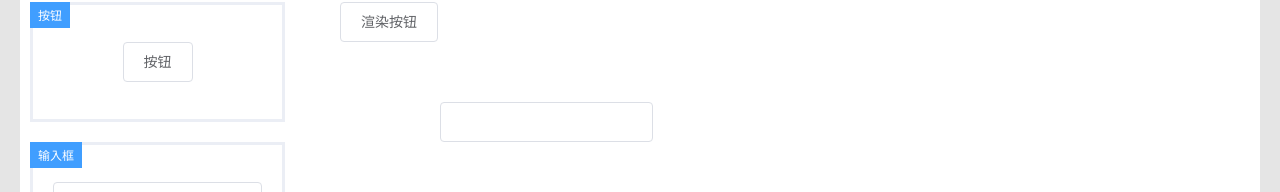
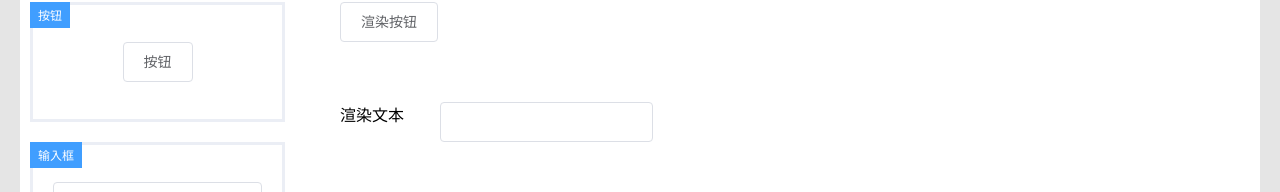
Before and after one commit to enjoLiu/demo-visual-editor, a Vue app: page / in a window 1280 px wide. Shown: the part 178-370 px from the top of the page. Built offline with nearby package versions, Linux system fonts and the light colour scheme.

Commit message:
画布内组件，单击选择，按住shift支持全选

```diff
--- a/src/App.vue
+++ b/src/App.vue
@@ -32,6 +32,7 @@
             width: 800,
           },
           blocks: [
+            {top: 200, left: 100, componentKey: 'text'},
             {top: 100, left: 100, componentKey: 'button'},
             {top: 200, left: 200, componentKey: 'input'},
           ]
--- a/src/packages/visual-editor-block.tsx
+++ b/src/packages/visual-editor-block.tsx
@@ -10,6 +10,13 @@ export const VisualEditorBlock = defineComponent({
         // 引用对象，如果确定可以拿到实际的元素
         const el = ref({} as HTMLDivElement)
 
+        const classes = computed(() => [
+            'visual-editor-block',
+            {
+                'visual-editor-block-focus': props.block.focus,
+            }
+        ])
+
         const styles = computed(() => ({
             top: `${props.block.top}px`,
             left: `${props.block.left}px`,
@@ -20,8 +27,8 @@ export const VisualEditorBlock = defineComponent({
             const block = props.block
             if (block.adjustpositon) {
                 const { offsetWidth, offsetHeight } = el.value
-                block.left = block.left - offsetWidth/2
-                block.top = block.top - offsetHeight/2
+                block.left = block.left - offsetWidth / 2
+                block.top = block.top - offsetHeight / 2
                 block.adjustpositon = false
             }
         })
@@ -29,7 +36,7 @@ export const VisualEditorBlock = defineComponent({
             const component = props.config.componentMap[props.block.componentKey]
             const Render = component.render()
             return (
-                <div class="visual-editor-block" style={styles.value} ref={el}>
+                <div class={classes.value} style={styles.value} ref={el}>
                     {Render}
                 </div>
             )
--- a/src/packages/visual-editor.scss
+++ b/src/packages/visual-editor.scss
@@ -1,4 +1,3 @@
-
 $headSize: 60px; // 顶部操作栏的高度
 $menuSize: 275px; // 菜单列表的宽度
 $operatorSize: 275px; // 右侧编辑详情的宽度
@@ -28,7 +27,8 @@ $primary: #409EFF; // 主色调
         background-color: rgba(black, 0.1);
         content: '',
     }
-    & > .visual-editor-menu {
+
+    &>.visual-editor-menu {
         position: absolute;
         width: $menuSize;
         top: 0;
@@ -37,7 +37,7 @@ $primary: #409EFF; // 主色调
         background-color: white;
         z-index: 9;
 
-        .visual-editor-menu-item{
+        .visual-editor-menu-item {
             position: relative;
             width: calc(100% - 20px);
             margin-left: 10px;
@@ -60,13 +60,15 @@ $primary: #409EFF; // 主色调
                 content: '';
                 z-index: 2;
             }
+
             &:hover {
                 border-color: $primary;
                 cursor: move;
             }
 
         }
-        .visual-editor-menu-item-label{
+
+        .visual-editor-menu-item-label {
             position: absolute;
             top: -3px;
             left: -3px;
@@ -77,7 +79,8 @@ $primary: #409EFF; // 主色调
             z-index: 1;
         }
     }
-    & > .visual-editor-operator {
+
+    &>.visual-editor-operator {
         position: absolute;
         width: $operatorSize;
         top: 0;
@@ -86,7 +89,8 @@ $primary: #409EFF; // 主色调
         background-color: white;
         z-index: 9;
     }
-    & > .visual-editor-head {
+
+    &>.visual-editor-head {
         position: absolute;
         height: $headSize;
         top: 0;
@@ -94,7 +98,8 @@ $primary: #409EFF; // 主色调
         right: $operatorSize;
 
     }
-    & > .visual-editor-body {
+
+    &>.visual-editor-body {
         padding-top: $headSize;
         padding-left: $menuSize;
         padding-right: $operatorSize;
@@ -104,22 +109,39 @@ $primary: #409EFF; // 主色调
         position: relative;
         z-index: 1;
 
-        & > .visual-editor-content{
+        &>.visual-editor-content {
             height: 100%;
             width: 100%;
             overflow: auto;
             display: flex;
             justify-content: center;
 
-            & > .visual-editor-container{
+            &>.visual-editor-container {
                 background-color: white;
                 flex-shrink: 0; // 按比例空间缩减，0：谁爱减谁减我不缩减
                 flex-grow: 0; // 当前元素的扩展比率
                 position: relative;
 
-               .visual-editor-block{
-                   position: absolute;
-               }
+                .visual-editor-block {
+                    position: absolute;
+
+                    // 当在画布中选中这个组件进行拖拽的时候，其实是不希望他能被选中的，所以需要伪元素遮盖
+                    &:after {
+                        $space: 3px;
+                        position: absolute;
+                        top: -$space;
+                        left: -$space;
+                        right: -$space;
+                        bottom: -$space;
+                        content: '';
+                    }
+
+                    &.visual-editor-block-focus {
+                        &:after {
+                            border: dashed 1px $primary;
+                        }
+                    }
+                }
             }
         }
 
--- a/src/packages/visual-editor.tsx
+++ b/src/packages/visual-editor.tsx
@@ -1,6 +1,6 @@
 import { defineComponent, PropType, computed, ref } from 'vue'
 import './visual-editor.scss'
-import { VisualEditorModelValue, VisualEditorConfig, VisualEditorComponent } from '@/packages/visual-editor.utils'
+import { VisualEditorModelValue, VisualEditorConfig, VisualEditorComponent, createNewBlock, VisualEditorBlockData } from '@/packages/visual-editor.utils'
 import { useModel } from '@/packages/utils/useModel'
 import { VisualEditorBlock } from '@/packages/visual-editor-block'
 
@@ -27,6 +27,17 @@ export const VisualEditor = defineComponent({
             height: `${dataModel.value.container.height}px`,
         }))
 
+        // 抽离公用方法，容器内组件选择的取消事件处理
+        const methods = {
+            clearFocus: (block?: VisualEditorBlockData) => {
+                let blocks = dataModel.value.blocks || []
+                if (blocks.length === 0) return
+                if (!!block) {
+                    blocks = blocks.filter(item => item !== block)
+                }
+                blocks.forEach(block => block.focus = false)
+            }
+        }
 
         /**
          * 用于实现拖拽，使用原生方法
@@ -73,12 +84,7 @@ export const VisualEditor = defineComponent({
                 drop: (e: DragEvent) => {
                     // 放置的时候触发，只有在拖拽进 body下的container下才会触发，即 ref绑定的组件，其他地方放置的时候是不触发的。
                     const blocks = dataModel.value.blocks || []
-                    blocks.push({
-                        top: e.offsetY,
-                        left: e.offsetX,
-                        componentKey: component!.key,
-                        adjustpositon: true, // 第一次拖拽到内容里是true
-                    })
+                    blocks.push(createNewBlock({ component: component!, top: e.offsetY, left: e.offsetX, }))
 
                     dataModel.value = {
                         ...dataModel.value,
@@ -87,6 +93,41 @@ export const VisualEditor = defineComponent({
                 }
             }
             return blockHander
+        })()
+        /*
+         * 容器内，组件拖拽调整位置
+         * 不同于将组件拖拽进画布，使用drag, 画布内用 mouseMove
+         * 且需要支持多个同时拖拽
+         * 备注：
+         * 这里用 onMousedown 不用 click 的原因是因为需要鼠标点击后，直接拖拽，如果用click,就需要先点击一下，在拖拽，不连贯
+         * 支持可以多选
+         * 支持选择其他画布可以取消选中
+         * vue3会自动将监听事件代理到根节点上
+        */
+        const focusHandler = (() => {
+            return {
+                // 画布，容器，点击的冒泡处理
+                container: {
+                    onMousedown: (e: MouseEvent) => {
+                        e.stopPropagation() // 防止双击画布直接冒泡到组件上
+                        e.preventDefault()
+                        methods.clearFocus()
+                    }
+                },
+                // 容器内组件，点击它不需要冒泡到画布
+                block: {
+                    onMousedown: (e: MouseEvent, block: VisualEditorBlockData) => {
+                        e.stopPropagation()
+                        e.preventDefault()
+                        if (e.shiftKey) {
+                            block.focus = !block.focus
+                        } else {
+                            block.focus = true
+                            methods.clearFocus(block)
+                        }
+                    }
+                }
+            }
         })()
 
         return () => (
@@ -116,10 +157,18 @@ export const VisualEditor = defineComponent({
                             class="visual-editor-container"
                             style={containerStyles.value}
                             ref={containerRef} // 通过这里进行绑定
+                            {...focusHandler.container} // vue3通过这种方式绑定点击事件，而react需要通过派发的方式
                         >
                             {!!dataModel.value.blocks && (
                                 dataModel.value.blocks.map((block, index) => (
-                                    <VisualEditorBlock config={props.config} block={block} key={index} />
+                                    <VisualEditorBlock
+                                        config={props.config}
+                                        block={block}
+                                        key={index}
+                                        {...{
+                                            onMousedown: (e: MouseEvent) => focusHandler.block.onMousedown(e, block)
+                                        }}
+                                    />
                                 ))
                             )}
                         </div>
--- a/src/packages/visual-editor.utils.ts
+++ b/src/packages/visual-editor.utils.ts
@@ -5,6 +5,7 @@ export interface VisualEditorBlockData {
     top: number, // 组件的定位
     left: number,
     adjustpositon: boolean, // 是否需要自动调整位置，用于第一次拖出，自动调整到鼠标正中
+    focus: boolean, // 当前是否为选中状态
 }
 
 export interface VisualEditorModelValue {
@@ -21,6 +22,25 @@ export interface VisualEditorComponent {
     label: string,
     preview: () => JSX.Element,
     render: () => JSX.Element,
+}
+
+export function createNewBlock(
+    {
+        component,
+        left,
+        top,
+    }: {
+        component: VisualEditorComponent,
+        top: number,
+        left: number,
+    }): VisualEditorBlockData {
+    return {
+        top,
+        left,
+        componentKey: component!.key,
+        adjustpositon: true, // 第一次拖拽到内容里是true
+        focus: false,
+    }
 }
 
 /*
```
